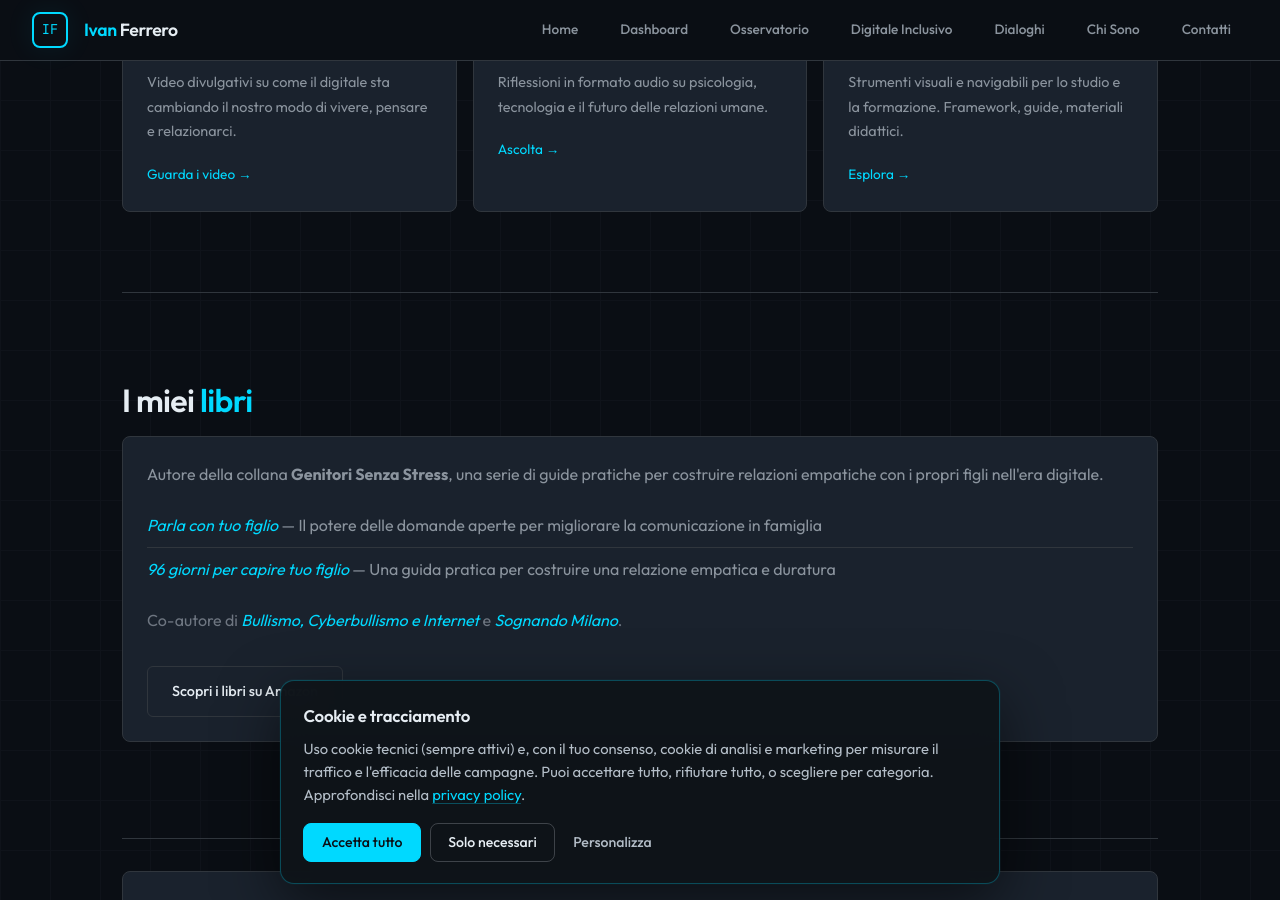
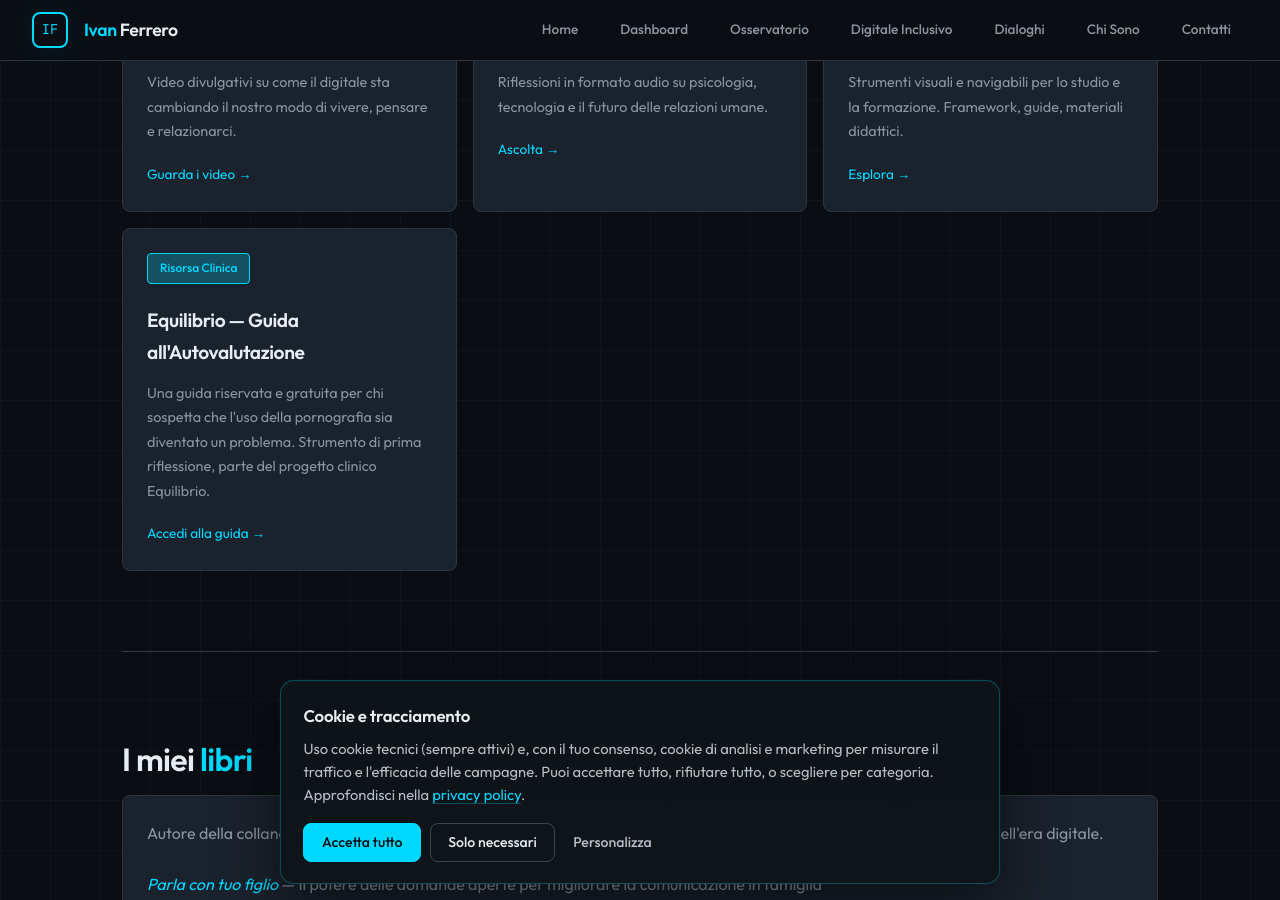
Before and after one commit to IvanPsy/ivanferreroit, a Jekyll site: the page index.html, which Jekyll copies as it is, in a window 1280 px wide and 900 px high, scrolled down 3021 px. Built offline with Jekyll 4.4.1, drawn with Linux system fonts in a browser that asks for light colours.

Commit message:
Update index.html

```diff
--- a/index.html
+++ b/index.html
@@ -386,6 +386,13 @@
                     <p>Strumenti visuali e navigabili per lo studio e la formazione. Framework, guide, materiali didattici.</p>
                     <span class="arrow">Esplora →</span>
                 </a>
+
+                <a href="https://equilibrio.ivanferrero.it/guida-autovalutazione/" target="_blank" rel="noopener" class="project-card">
+                    <span class="tag tag-cyan">Risorsa Clinica</span>
+                    <h3>Equilibrio — Guida all'Autovalutazione</h3>
+                    <p>Una guida riservata e gratuita per chi sospetta che l'uso della pornografia sia diventato un problema. Strumento di prima riflessione, parte del progetto clinico Equilibrio.</p>
+                    <span class="arrow">Accedi alla guida →</span>
+                </a>
             </div>
         </section>
 
```
